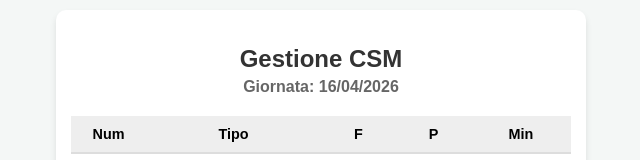
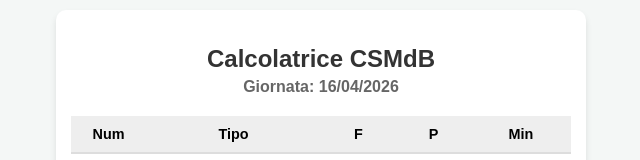
Before and after one commit to nereira07/CalcTimeCSM, a plain HTML site: page index.html in a window 1280 px wide. Shown: the top 160 px of the page, without its empty margins (319-959 px from the left). Drawn offline with Linux system fonts and the light colour scheme.

Commit message:
Update index.html

```diff
--- a/index.html
+++ b/index.html
@@ -3,7 +3,7 @@
 <head>
     <meta charset="UTF-8">
     <meta name="viewport" content="width=device-width, initial-scale=1.0">
-    <title>Gestione  CSMdB</title>
+    <title>Calcolatrice   CSMdB</title>
     <style>
         body {
             font-family: Arial, sans-serif;
@@ -95,7 +95,7 @@
 <body>
 
 <div class="container">
-    <h2>Gestione CSM</h2>
+    <h2>Calcolatrice   CSMdB</h2>
     <div id="current-date" class="date-header"></div>
 
     <table>
```
